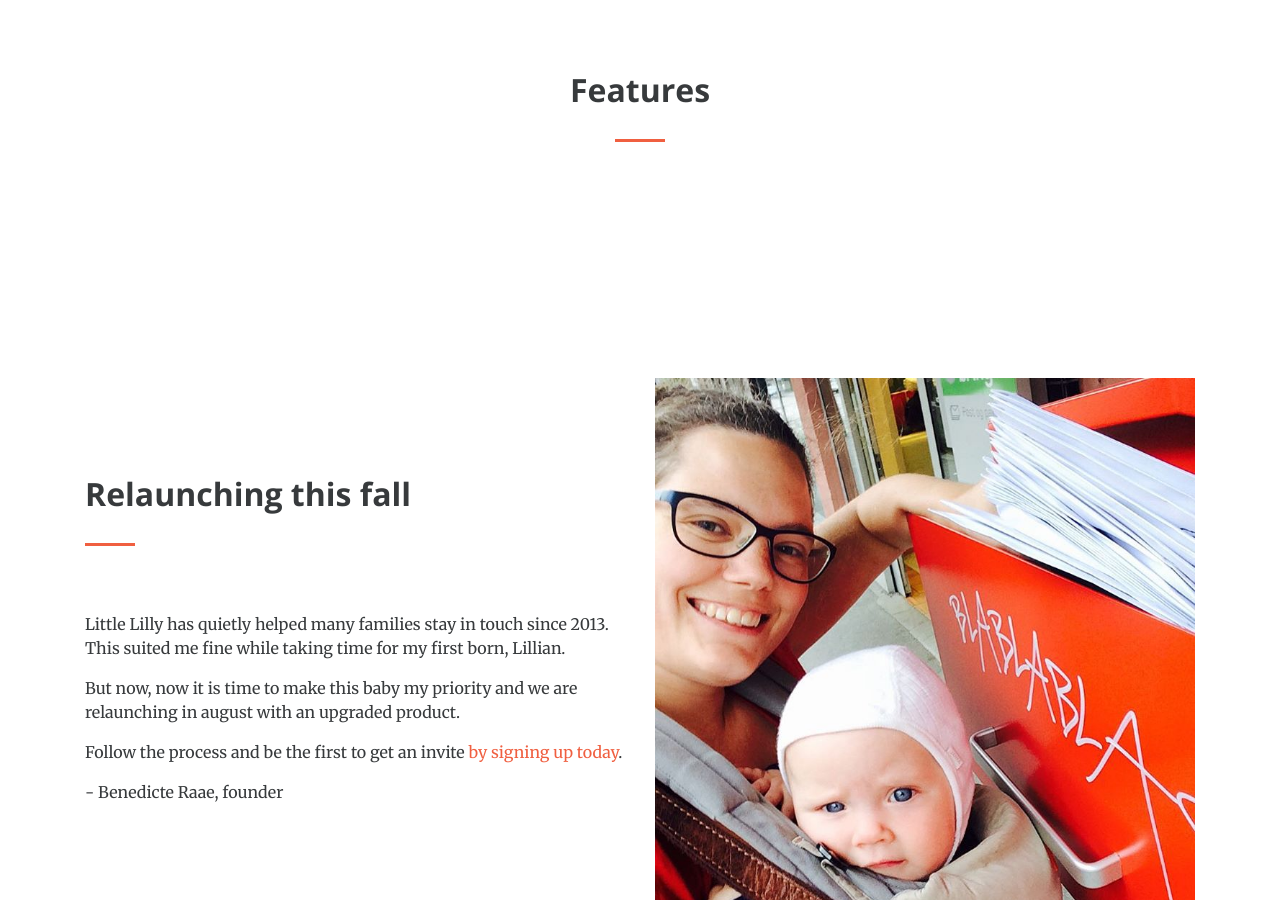
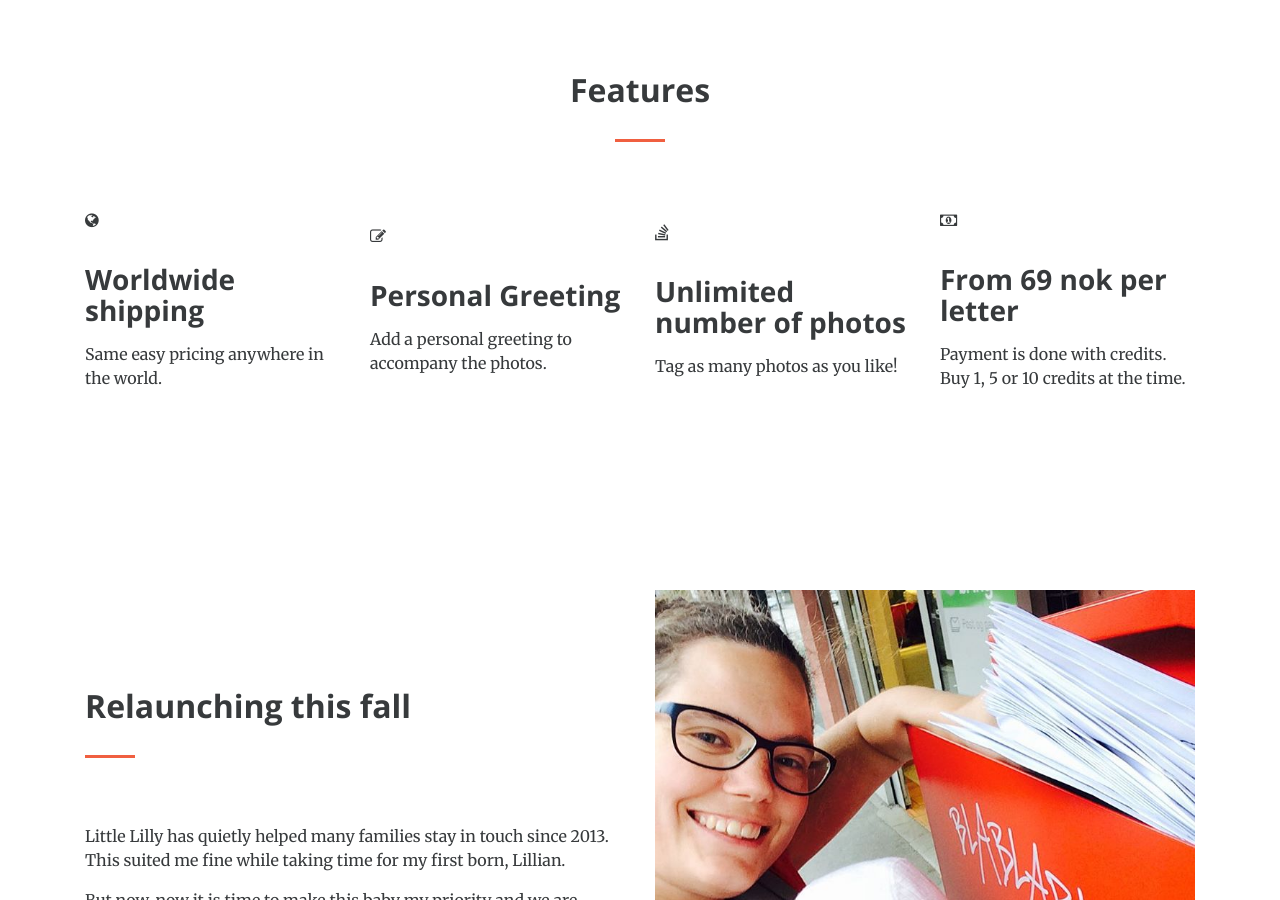
Before and after one commit to lillylabs/little-lilly-website, a Jekyll site: the page built from index.markdown, in a window 1280 px wide and 900 px high, scrolled down 1229 px. Built offline with Jekyll 4.4.1, drawn with Linux system fonts in a browser that asks for light colours; nearby versions of some CDN libraries.

Commit message:
Fetched feature blurb content with liquid for #6

```diff
--- a/_includes/page-sections/blurbs.html
+++ b/_includes/page-sections/blurbs.html
@@ -8,7 +8,13 @@
 
     </div>
     <div class="row">
-      <!-- Blurbs -->
+      {% for blurb in include.section.blurbs %}
+      <div class="block">
+        <i class="fa {{ blurb.icon }}"></i>
+        <h3>{{ blurb.title }}</h3>
+        {{ blurb.content }} <br/>
+      </div>
+      {% endfor %}
     </div>
   </div>
 </section>
--- a/index.markdown
+++ b/index.markdown
@@ -27,16 +27,16 @@ sections:
   id: features
   blurbs:
   - icon: fa-globe
-    header: Worldwide shipping
+    title: Worldwide shipping
     content: Same easy pricing anywhere in the world.
   - icon: fa-pencil-square-o
-    header: Personal Greeting
+    title: Personal Greeting
     content: Add a personal greeting to accompany the photos.
   - icon: fa-stack-overflow
-    header: Unlimited number of photos
+    title: Unlimited number of photos
     content: Tag as many photos as you like!
   - icon: fa-money
-    header: From 69 nok per letter
+    title: From 69 nok per letter
     content: Payment is done with credits. Buy 1, 5 or 10 credits at the time.
 - title: Relaunching this fall
   id: relaunch
```
